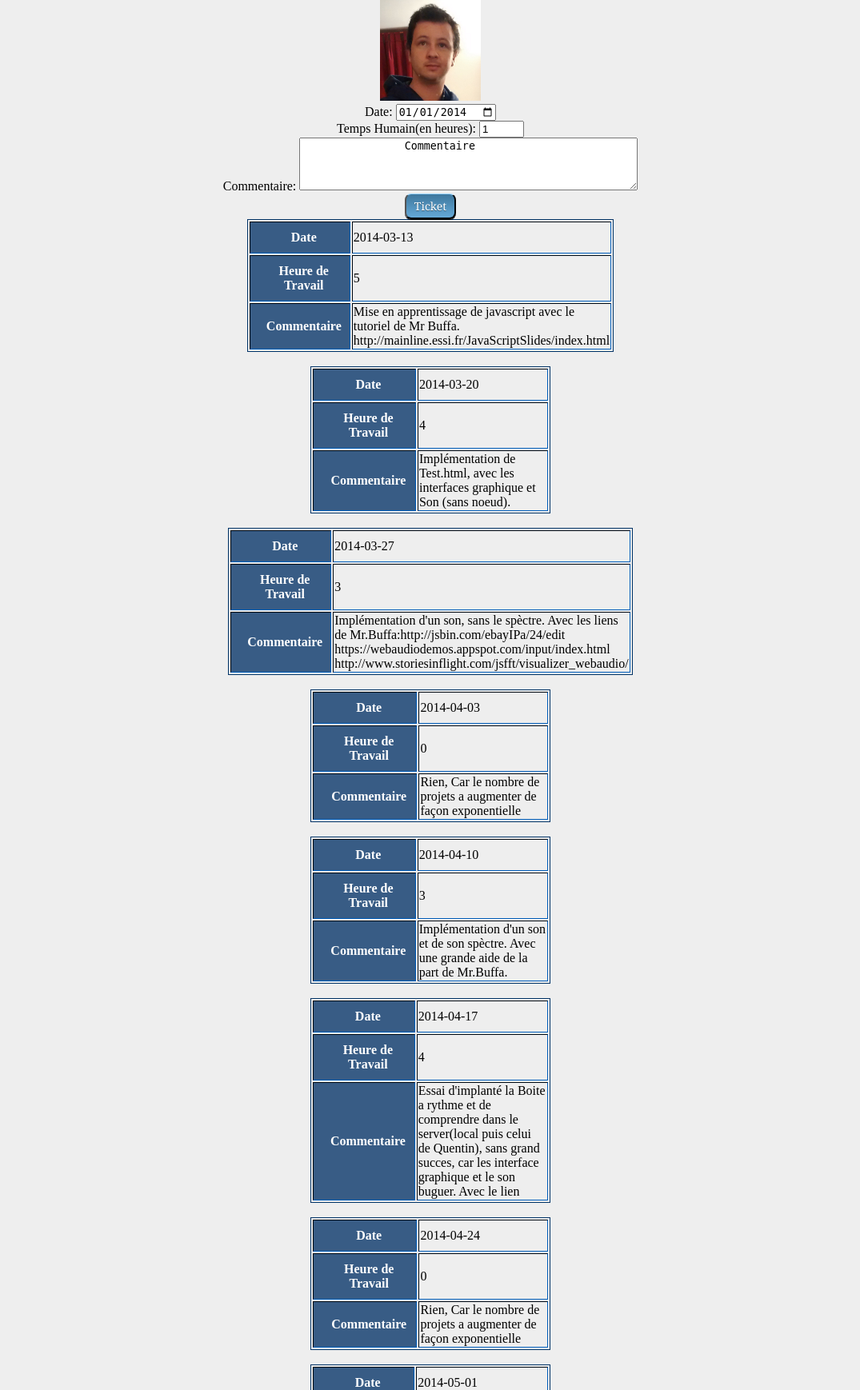
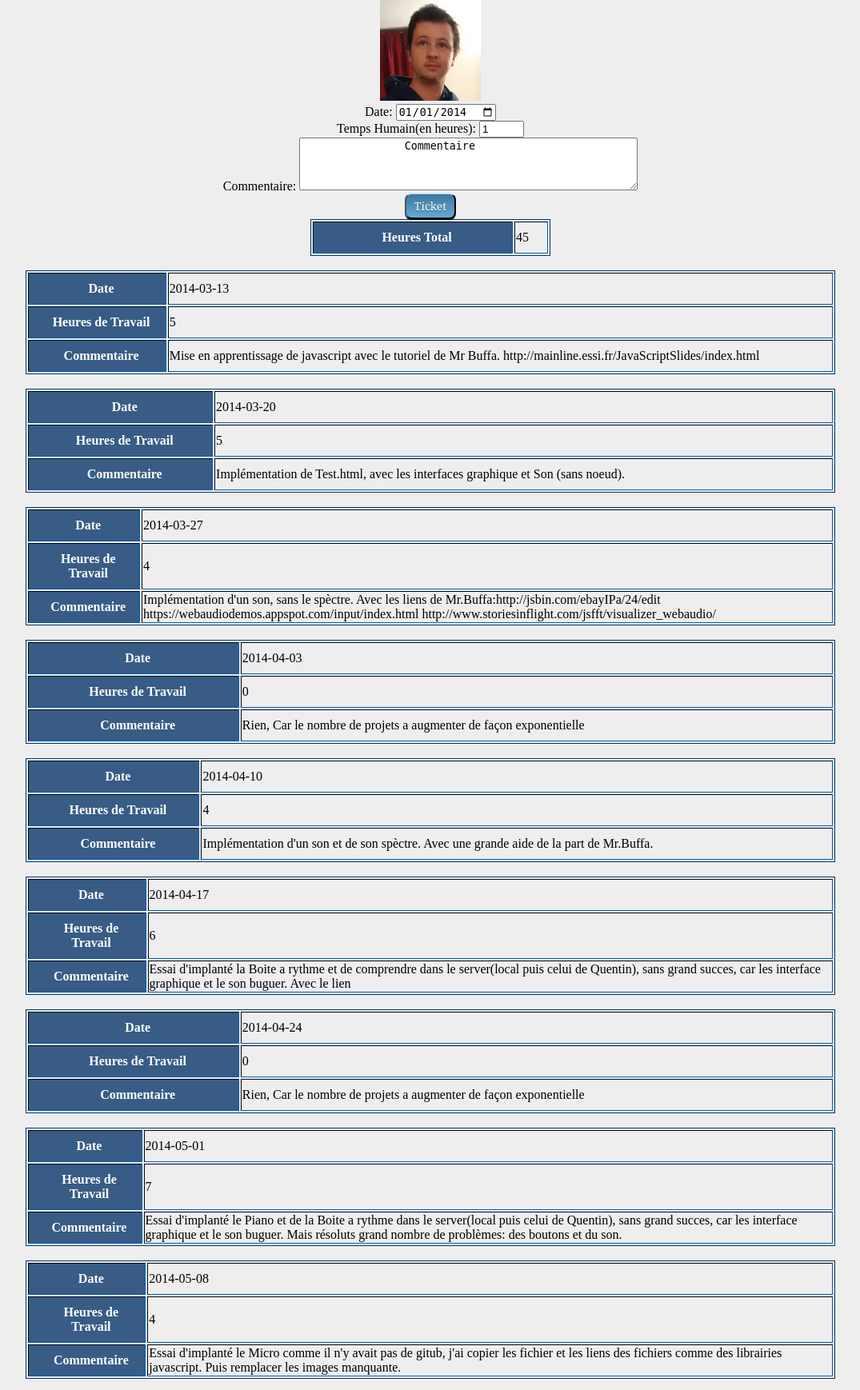
Before and after one commit to DonovanOliver/TER2, a PHP site: the page made by Tickets/identifiant.php in a window 1280 px wide. Shown: the part 186-1924 px from the top of the page at 80% size, without its empty margins (102-1177 px from the left). Run offline with PHP 8.4, Linux system fonts and the light colour scheme; some libraries are stand-ins or nearby versions.

Commit message:
Ticket
ajout du nombre total d'heure

```diff
--- a/Tickets/DonovanOliver.txt
+++ b/Tickets/DonovanOliver.txt
@@ -1,19 +1,19 @@
 2014-03-13;5;Mise en apprentissage de javascript avec le tutoriel de Mr Buffa.
 http://mainline.essi.fr/JavaScriptSlides/index.html
 		;
-%2014-03-20;4;Implémentation de Test.html, avec les interfaces graphique et Son (sans noeud).
+%2014-03-20;5;Implémentation de Test.html, avec les interfaces graphique et Son (sans noeud).
 
 		;
-%2014-03-27;3;Implémentation d'un son, sans le spèctre.
+%2014-03-27;4;Implémentation d'un son, sans le spèctre.
 Avec les liens de Mr.Buffa:http://jsbin.com/ebayIPa/24/edit
 https://webaudiodemos.appspot.com/input/index.html
 http://www.storiesinflight.com/jsfft/visualizer_webaudio/
 ;
 %2014-04-03;0;Rien, Car le nombre de projets a augmenter de façon exponentielle
 		;
-%2014-04-10;3;Implémentation d'un son et de son spèctre.
+%2014-04-10;4;Implémentation d'un son et de son spèctre.
 Avec une grande aide de la part de Mr.Buffa.;
-%2014-04-17;4;Essai d'implanté la Boite a rythme et de comprendre dans le server(local puis celui de Quentin), sans grand succes, car les interface graphique et le son buguer.
+%2014-04-17;6;Essai d'implanté la Boite a rythme et de comprendre dans le server(local puis celui de Quentin), sans grand succes, car les interface graphique et le son buguer.
 Avec le lien; http://webaudiodemos.appspot.com/;
 %2014-04-24;0;Rien, Car le nombre de projets a augmenter de façon exponentielle
 		;
@@ -26,5 +26,5 @@ Puis remplacer les images manquante.
 %2014-05-15;5;Enfin avec de la détermination j'ai pus réussir a implémanté le Piano, la Boite à rythme et le Micro.
 Et traduire la boite à Rythme et du Micro;
 %
-2014-05-22;2;Création des Tickets pour mieux comprendre, ce que chacun fait.;
+2014-05-22;5;Création des Tickets pour mieux comprendre, ce que chacun fait.;
 %
--- a/Tickets/identifiant.php
+++ b/Tickets/identifiant.php
@@ -130,18 +130,20 @@ text-align: center
 		$data=loadStrings($_GET['prenom'].$_GET['nom'].'.txt');
 		if (strlen($data)>10){
 			$lignes=explode("%",$data);
-			echo '<center>';
+			$documents="";
+			$somme=0;
+			$documents.='<center>';
 			foreach ($lignes as $i){
 				$id=explode(";",$i);
 				//echo '<p>date:'.$id[0].'heures:'.$id[1].'commentaire:'.$id[2].'</p>';
 				if(sizeof($id)>=3){
-					echo '<table style="width:300px" border="2px">
+					$documents.='<table style="width:80%" border="2px">
 					<tr>
 					  <th>Date</th>
 					  <td>'.$id[0].'</td>
 					</tr>
 					<tr>
-					  <th>Heure de Travail</th>
+					  <th>Heures de Travail</th>
 					  <td>'.$id[1].'</td>
 					</tr>
 					<tr>
@@ -149,9 +151,21 @@ text-align: center
 					  <td>'.$id[2].'</td>
 					</tr>
 					</table></br>';
+					$somme+=(int)$id[1];
 				}
 			}
-			echo '</center>';
+			$documents.='</center>';
+			echo '<center>
+			<table style="width:300px" border="2px">
+					<tr>
+					  <th>Heures Total</th>
+					  <td>'.$somme.'</td>
+					</tr>
+					</table></br>
+				</center>';
+
+			echo $documents;
+
 		}
 
 	if(isset($_GET['nouveau'])){
```
